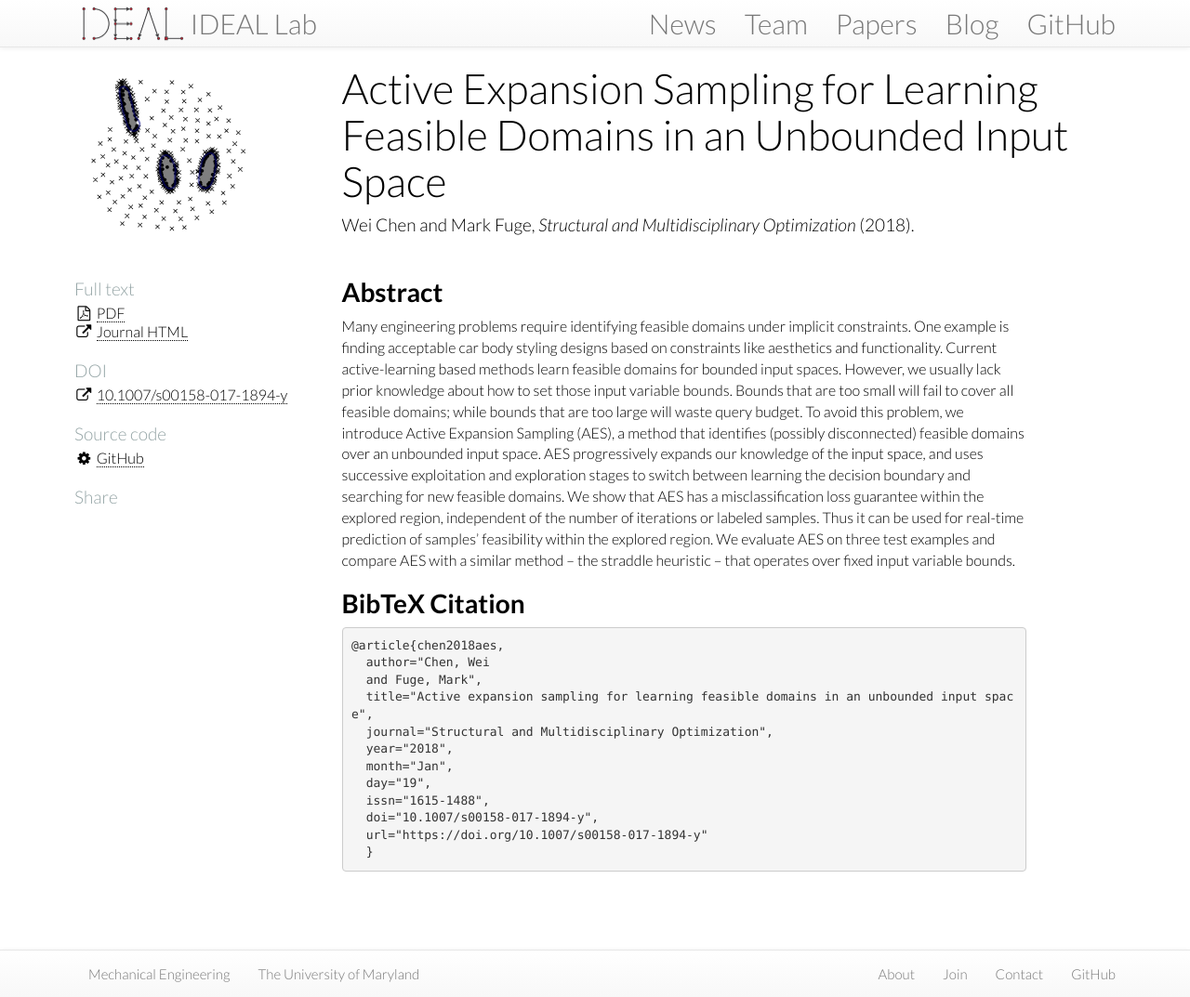
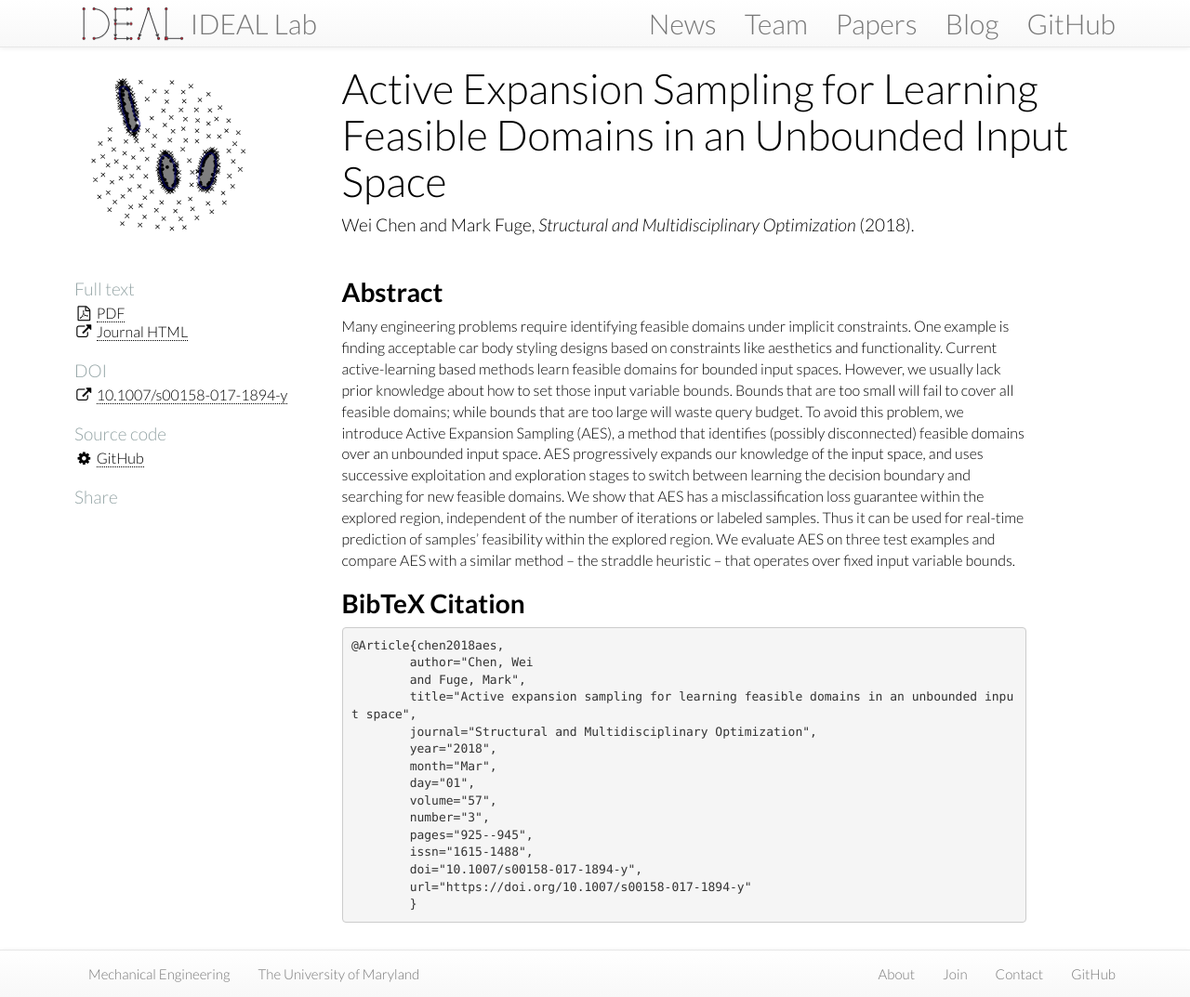
Before and after one commit to IDEALLab/ideallab.github.io, a Jekyll site: the page built from papers/_posts/2018-01-19-samo-aes.md, in a window 1280 px wide and 1073 px high. Shown: the whole window at 93% size. Built offline with Jekyll 4.4.1, drawn with Linux system fonts in a browser that asks for light colours; nearby versions of some CDN libraries.

Commit message:
updated samo paper info

````diff
--- a/papers/_posts/2018-01-19-samo-aes.md
+++ b/papers/_posts/2018-01-19-samo-aes.md
@@ -30,16 +30,19 @@ Many engineering problems require identifying feasible domains under implicit co
 # BibTeX Citation
 
 ```
-@article{chen2018aes,
-  author="Chen, Wei
-  and Fuge, Mark",
-  title="Active expansion sampling for learning feasible domains in an unbounded input space",
-  journal="Structural and Multidisciplinary Optimization",
-  year="2018",
-  month="Jan",
-  day="19",
-  issn="1615-1488",
-  doi="10.1007/s00158-017-1894-y",
-  url="https://doi.org/10.1007/s00158-017-1894-y"
-  }
+@Article{chen2018aes,
+	author="Chen, Wei
+	and Fuge, Mark",
+	title="Active expansion sampling for learning feasible domains in an unbounded input space",
+	journal="Structural and Multidisciplinary Optimization",
+	year="2018",
+	month="Mar",
+	day="01",
+	volume="57",
+	number="3",
+	pages="925--945",
+	issn="1615-1488",
+	doi="10.1007/s00158-017-1894-y",
+	url="https://doi.org/10.1007/s00158-017-1894-y"
+	}
 ```
````
